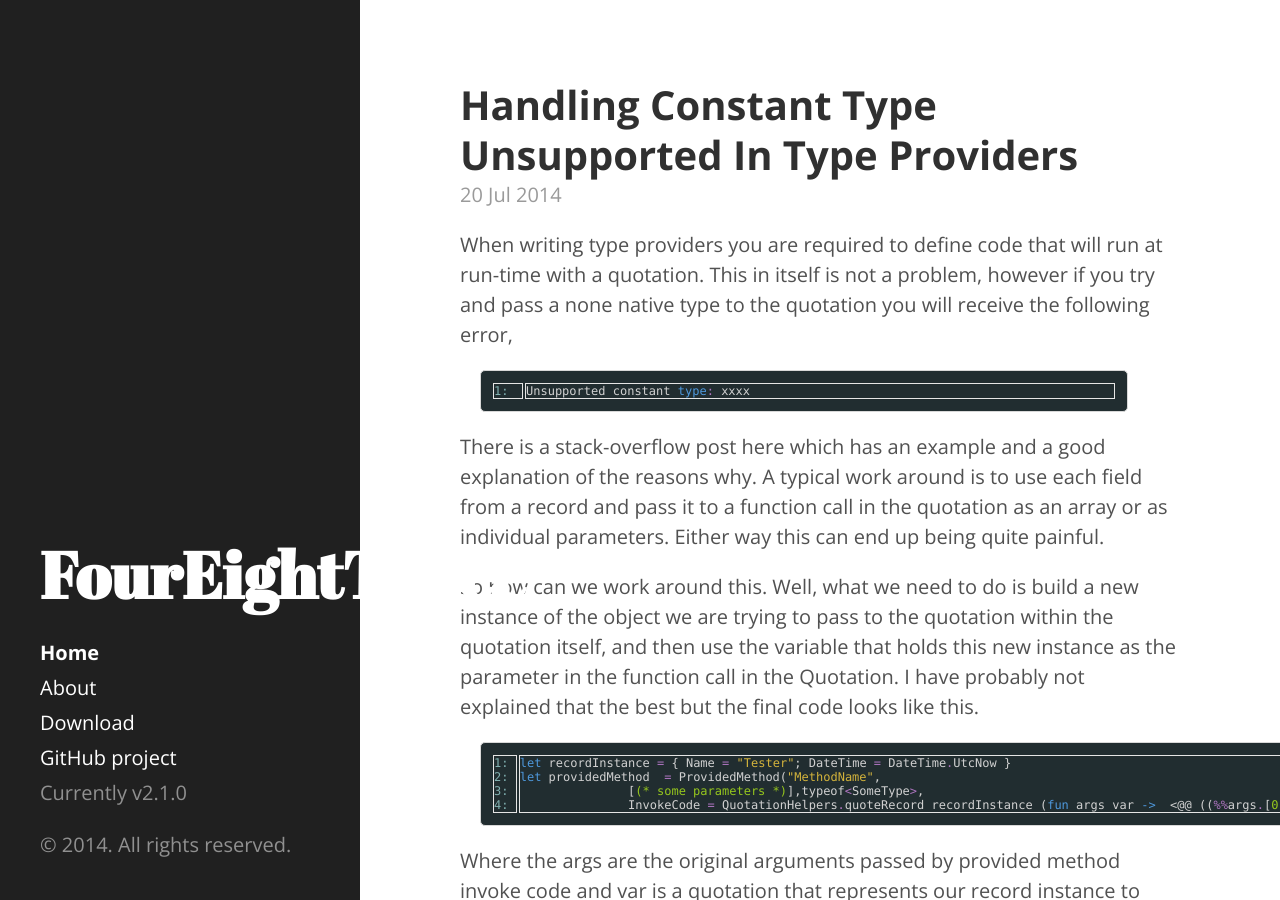
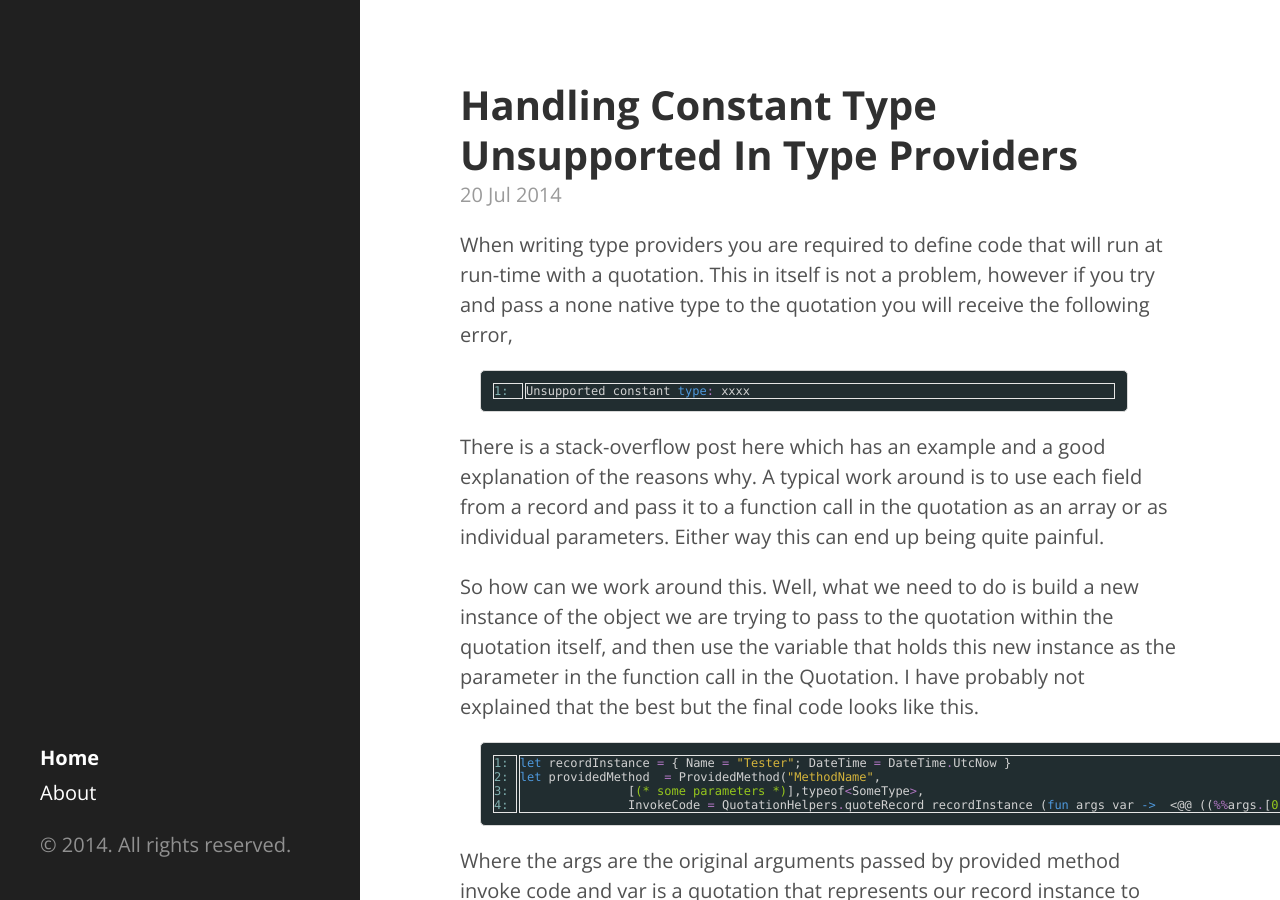
Before and after one commit to colinbull/colinbull.github.io, a Jekyll site: the page built from index.html, in a window 1280 px wide and 900 px high. Built offline with Jekyll 4.4.1, drawn with Linux system fonts in a browser that asks for light colours; some web fonts are replaced; Markdown is read by kramdown in place of the engine named in the settings; the list of posts is cut into pages by our own code.

Commit message:
Some layout fixes

```diff
--- a/_config.yml
+++ b/_config.yml
@@ -7,7 +7,7 @@
 relative_permalinks: true
 
 # Setup
-title:            FourEightThree
+title:            ''
 tagline:          'Functional .NET, F#, C#'
 description:      ''
 url:              http://colinbull.github.io
@@ -19,8 +19,5 @@
 
 paginate:         5
 
-# Custom vars
-version:          2.1.0
-
 github:
   repo:           https://github.com/poole/hyde
--- a/_includes/sidebar.html
+++ b/_includes/sidebar.html
@@ -26,9 +26,6 @@
         {% endif %}
       {% endfor %}
 
-      <a class="sidebar-nav-item" href="{{ site.github.repo }}/archive/v{{ site.version }}.zip">Download</a>
-      <a class="sidebar-nav-item" href="{{ site.github.repo }}">GitHub project</a>
-      <span class="sidebar-nav-item">Currently v{{ site.version }}</span>
     </nav>
 
     <p>&copy; {{ site.time | date: '%Y' }}. All rights reserved.</p>
```
